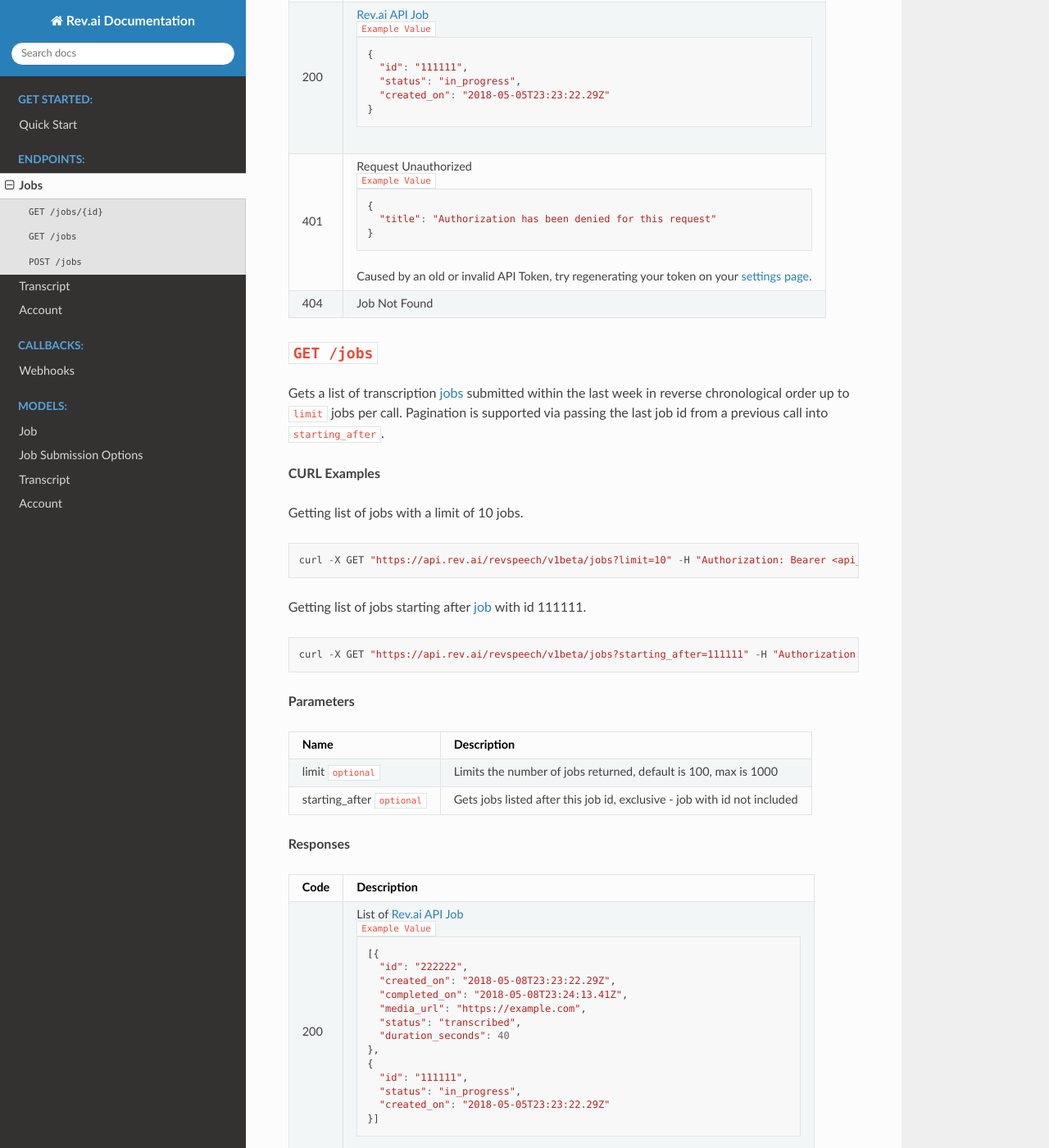
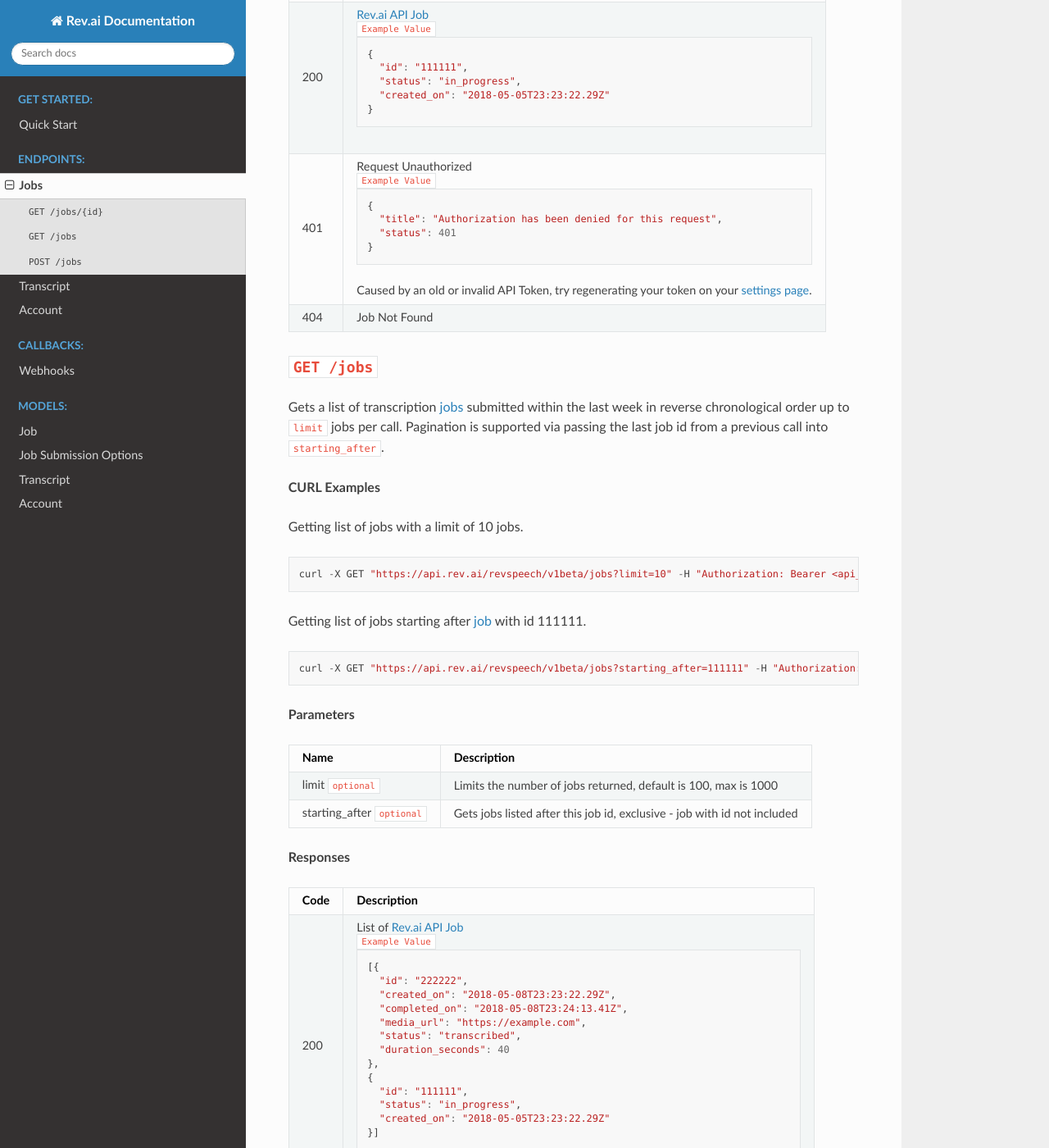
Before and after one commit to revdotcom/revspeech-api-docs, a Sphinx documentation site: the page built from source/endpoints/jobs.rst, in a window 1280 px wide and 1400 px high, scrolled down 598 px. Shown: the whole window at 82% size. Built offline with Sphinx 7.4.7 and the Read the Docs theme 2.0.0, drawn with Linux system fonts in a browser that asks for light colours; some of the changed text lies outside the part shown.

Commit message:
REVAI-122: Add status property to example errors

```diff
--- a/source/endpoints/account.rst
+++ b/source/endpoints/account.rst
@@ -40,7 +40,8 @@
                        .. code:: javascript
 
                         {
-                          "title": "Authorization has been denied for this request"
+                          "title": "Authorization has been denied for this request",
+                          "status": 401
                         }
 
                        Caused by an old or invalid API Key, try regenerating your key on your `settings page`_.
--- a/source/endpoints/jobs.rst
+++ b/source/endpoints/jobs.rst
@@ -49,7 +49,8 @@
                        .. code:: javascript
 
                         {
-                          "title": "Authorization has been denied for this request"
+                          "title": "Authorization has been denied for this request",
+                          "status": 401
                         }
 
                        Caused by an old or invalid API Token, try regenerating your token on your `settings page`_.
@@ -128,7 +129,8 @@
                               ],
                           },
                           "type": "https://www.rev.ai/api/v1/errors/invalid-parameters",
-                          "title": "Your request parameters didn't validate"
+                          "title": "Your request parameters didn't validate",
+                          "status": 400
                         }
 ---------------------- ---------------------------------------------------------------
 401                    Request Unauthorized
@@ -138,7 +140,8 @@
                        .. code:: javascript
 
                         {
-                          "title": "Authorization has been denied for this request"
+                          "title": "Authorization has been denied for this request",
+                          "status": 401
                         }
 
                        Caused by an old or invalid API Key, try regenerating your token on your `settings page`_.
--- a/source/endpoints/transcript.rst
+++ b/source/endpoints/transcript.rst
@@ -87,7 +87,8 @@
                        .. code:: javascript
 
                         {
-                          "title": "Authorization has been denied for this request"
+                          "title": "Authorization has been denied for this request",
+                          "status": 401
                         }
 
                        Caused by an old or invalid API Key, try regenerating your token on your `settings page`_.
@@ -107,6 +108,7 @@
                           ],
                           "type": "https://www.rev.ai/api/speech/v1/errors/unsupported-transcript-format",
                           "title": "Transcript format is not supported",
+                          "status": 406,
                           "detail": "Unsupported value */*"
                         }
 ---------------------- ---------------------------------------------------------------
@@ -123,6 +125,7 @@
                           "current_value": "in_progress",
                           "type": "https://www.rev.ai/api/speech/v1/errors/invalid-job-state",
                           "title": "Job is in invalid state",
+                          "status": 409,
                           "detail": "Job is in invalid state to obtain the transcript"
                         }
 
```
